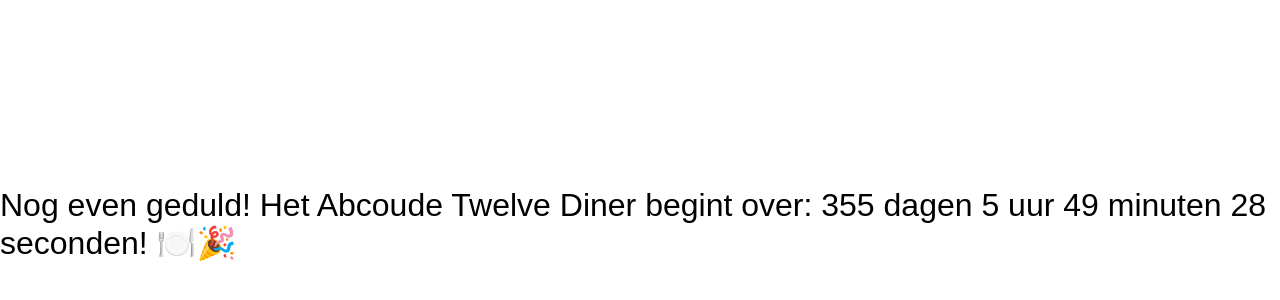
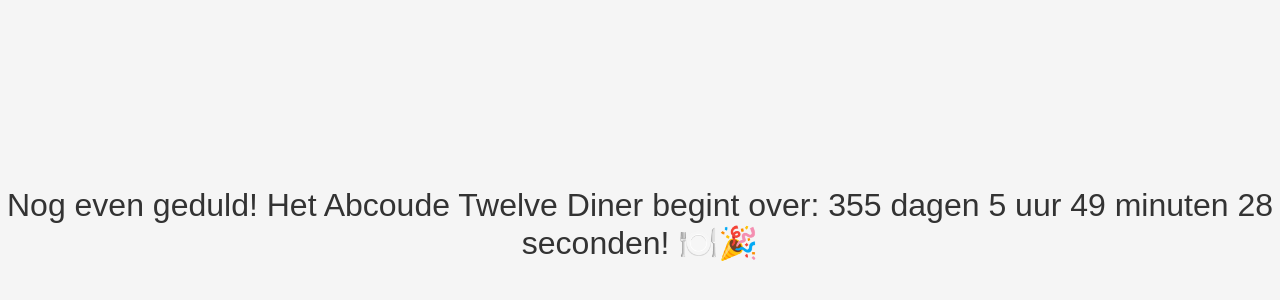
Before and after one commit to joostkamstra/countdown-timer, a plain HTML site: page index.html in a window 1280 px wide. Shown: the part 176-476 px from the top of the page. Drawn offline with Linux system fonts and the light colour scheme.

Commit message:
Update style.css

```diff
--- a/style.css
+++ b/style.css
@@ -5,8 +5,11 @@ body {
   justify-content: center;
   height: 100vh;
   margin: 0;
+  background-color: #f5f5f5;
 }
 
 .countdown {
   font-size: 2em;
+  text-align: center;
+  color: #333;
 }
```
